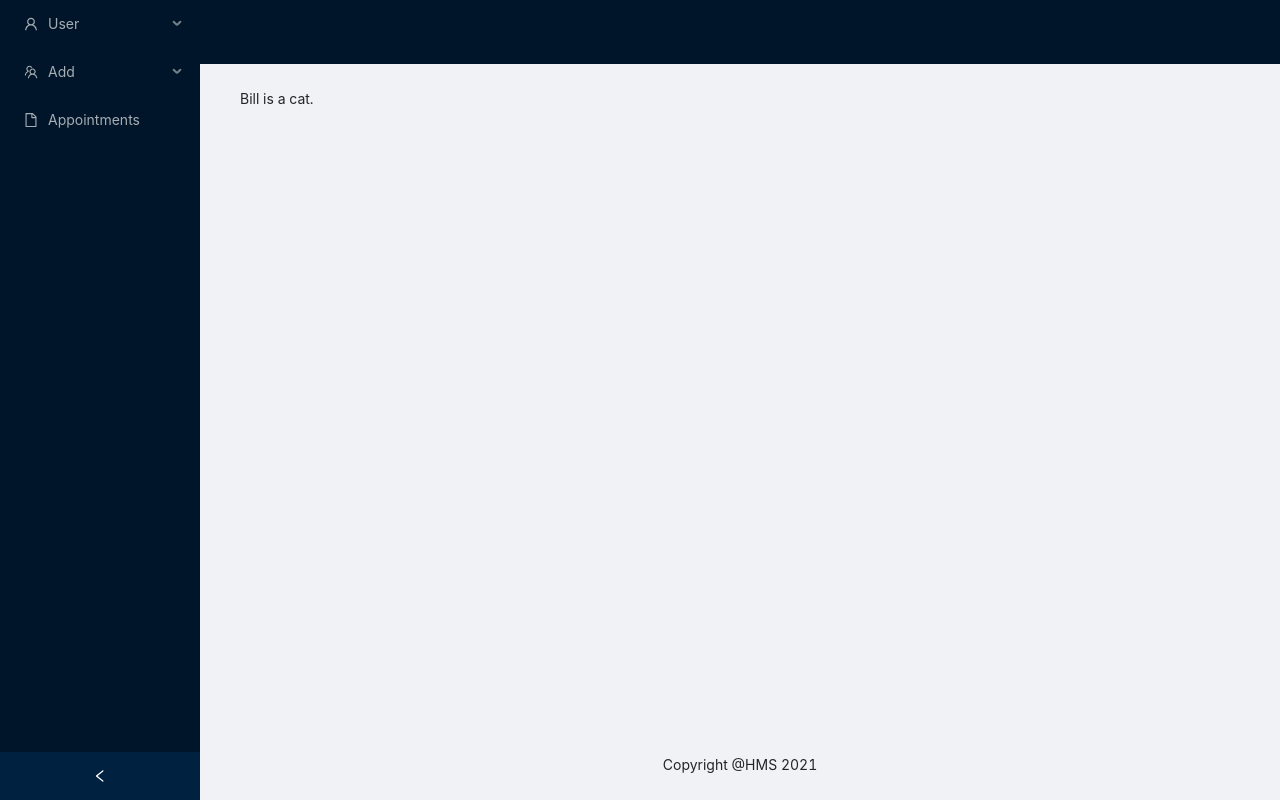
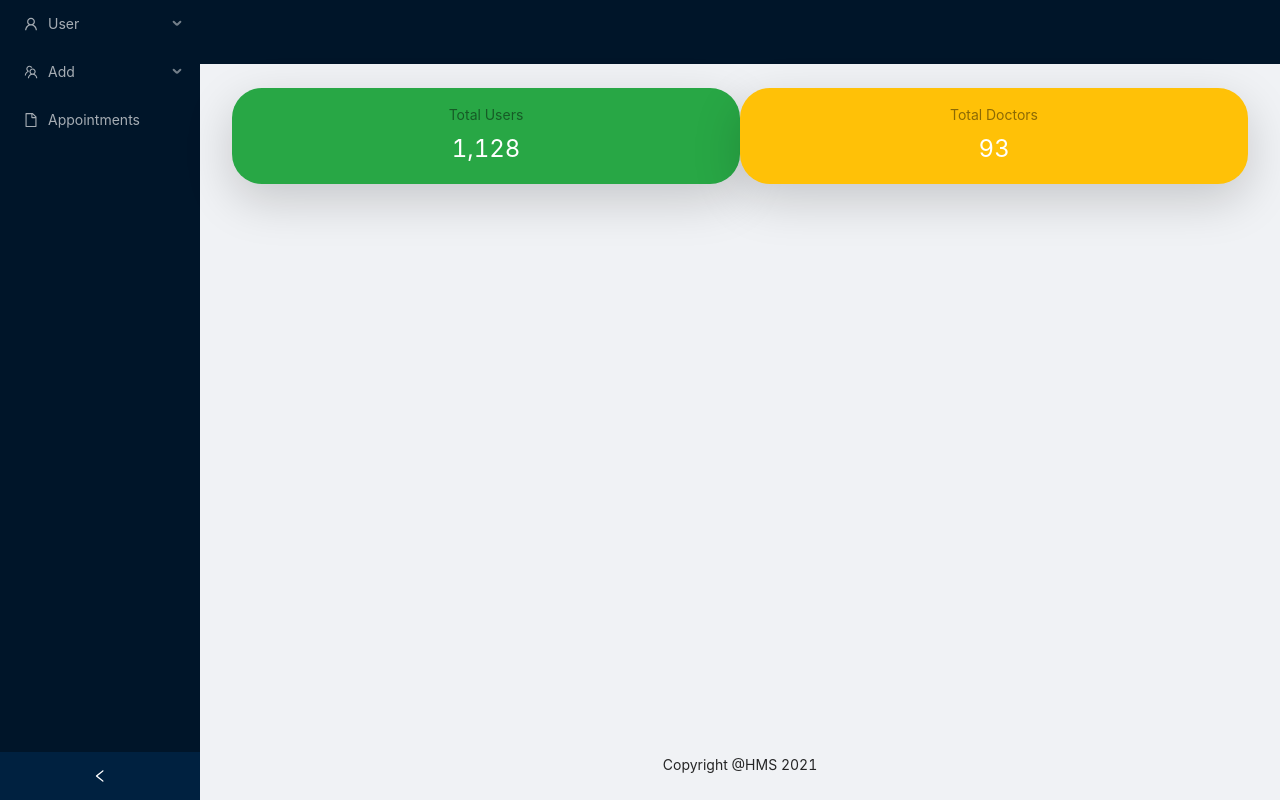
Before and after one commit to NoorAhmed407/hms, a React (Create React App) app: page /dashboard in a window 1280 px wide. Built offline with nearby package versions, Linux system fonts and the light colour scheme.

Commit message:
Updated Dashboard Changes

```diff
--- /dev/null
+++ b/src/Component/Dashboard/Statistics.js
@@ -0,0 +1,36 @@
+import React from "react";
+import { Statistic, Row, Col } from "antd";
+import { LikeOutlined } from "@ant-design/icons";
+
+function Statistics(props) {
+  return (
+    <div>
+      <Row gutter={16}>
+        <Col
+          span={12}
+          className="bg-success text-center shadow-lg p-3 mb-5"
+          style={{ borderRadius: 30 }}
+        >
+          <Statistic
+            title="Total Users"
+            value={1128}
+            valueStyle={{ color: "white" }}
+          />
+        </Col>
+        <Col
+          span={12}
+          className="bg-warning text-center shadow-lg p-3 mb-5"
+          style={{ borderRadius: 30 }}
+        >
+          <Statistic
+            title="Total Doctors"
+            value={93}
+            valueStyle={{ color: "white" }}
+          />
+        </Col>
+      </Row>
+    </div>
+  );
+}
+
+export default Statistics;
--- a/src/Pages/Dashboard.js
+++ b/src/Pages/Dashboard.js
@@ -1,6 +1,7 @@
 import React, { useState } from "react";
 import { Layout, Menu } from "antd";
 import { FileOutlined, TeamOutlined, UserOutlined } from "@ant-design/icons";
+import Statistics from "../Component/Dashboard/Statistics";
 
 const { Header, Content, Footer, Sider } = Layout;
 const { SubMenu } = Menu;
@@ -50,7 +51,7 @@ const Dashboard = (props) => {
             className="site-layout-background"
             style={{ padding: 24, minHeight: 360 }}
           >
-            {selected == "" ? "Bill is a cat." : selected}
+            {selected == "" ? <Statistics /> : selected}
           </div>
         </Content>
         <Footer style={{ textAlign: "center" }}>
```
